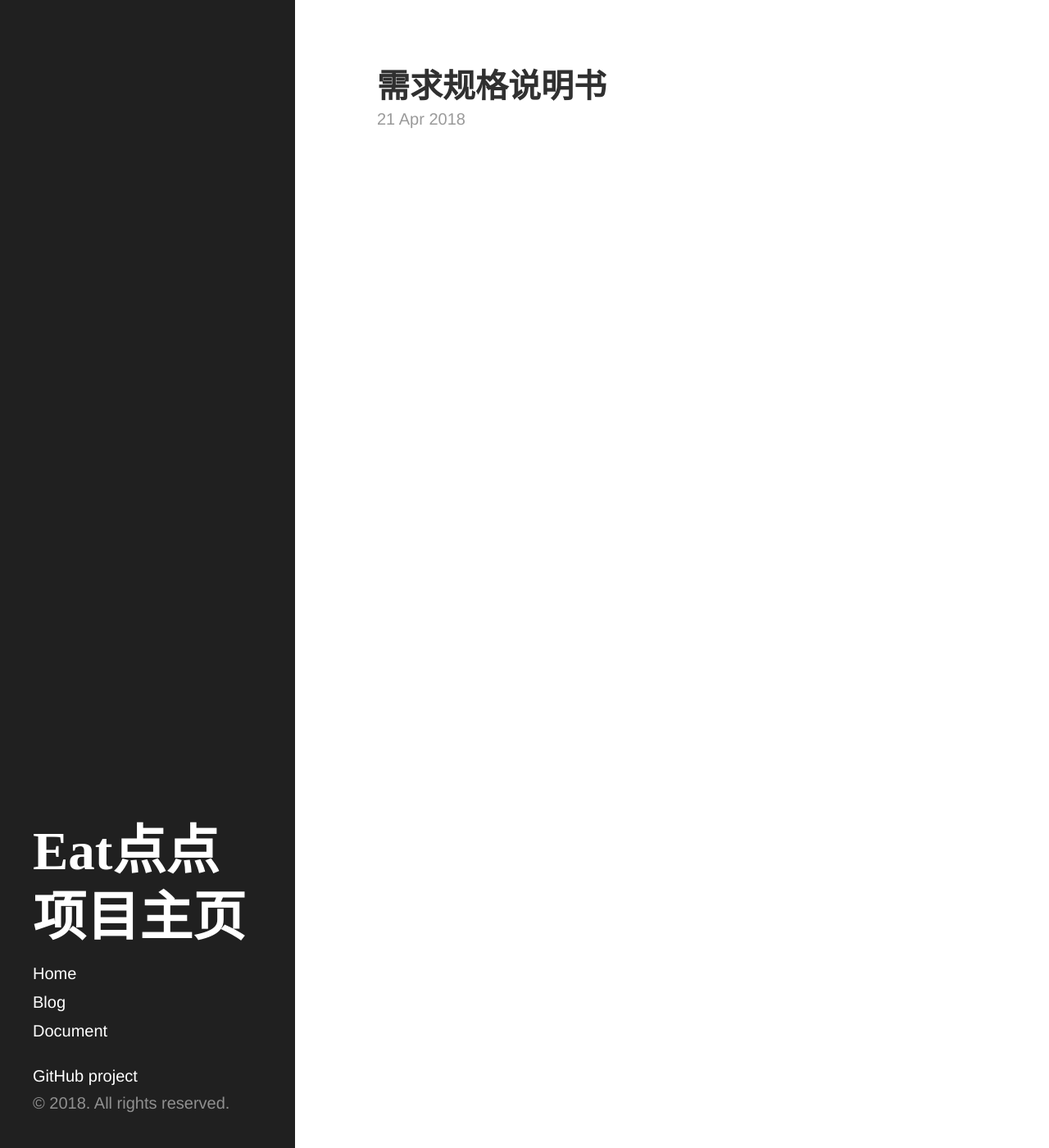
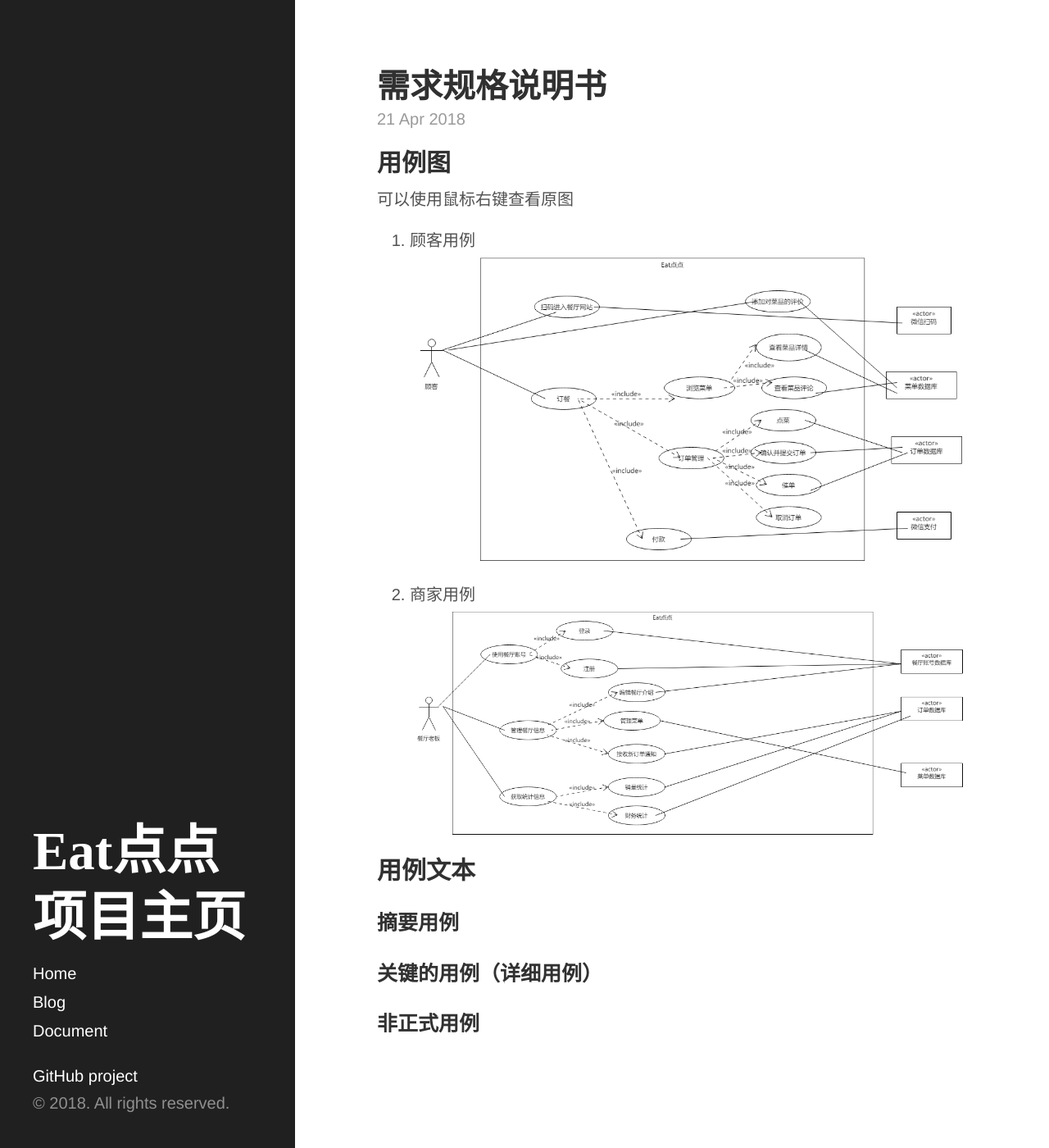
Before and after one commit to ChickenDinner8/ChickenDinner8.github.io, a Jekyll site: the page built from _posts/2018-04-21-需求说明书.md, in a window 1280 px wide and 1400 px high. Shown: the whole window at 82% size. Built offline with Jekyll 4.4.1, drawn with Linux system fonts in a browser that asks for light colours.

Commit message:
modify doc

```diff
--- a/_posts/2018-04-21-需求说明书.md
+++ b/_posts/2018-04-21-需求说明书.md
@@ -3,3 +3,29 @@ layout: post
 title: 需求规格说明书
 tags: document
 ---
+
+{:toc}
+
+
+## 用例图
+可以使用鼠标右键查看原图
+
+1. 顾客用例
+![顾客用例][1]
+
+2. 商家用例
+![商家用例][2]
+
+  [1]: https://raw.githubusercontent.com/ChickenDinner8/ChickenDinner8.github.io/master/public/img/useCases/customer.png
+  [2]: https://raw.githubusercontent.com/ChickenDinner8/ChickenDinner8.github.io/master/public/img/useCases/boss.png
+
+
+
+## 用例文本
+### 摘要用例
+
+
+### 关键的用例（详细用例）
+
+
+### 非正式用例
--- a/document.html
+++ b/document.html
@@ -4,7 +4,7 @@ title: Document
 ---
 
 <div class="posts">
-  {% assign posts = site.posts | sort: 'date' %}
+  {% assign posts = site.posts | sort: 'title' %}
   {% for post in posts %}
   {% if post.tags contains 'document' %}
   <div class="post">
```
Also changed, not shown: _posts/2018-04-15-plan.md (+1 -3 lines), _posts/2018-04-21-用例文本.md (+0 -8 lines).
